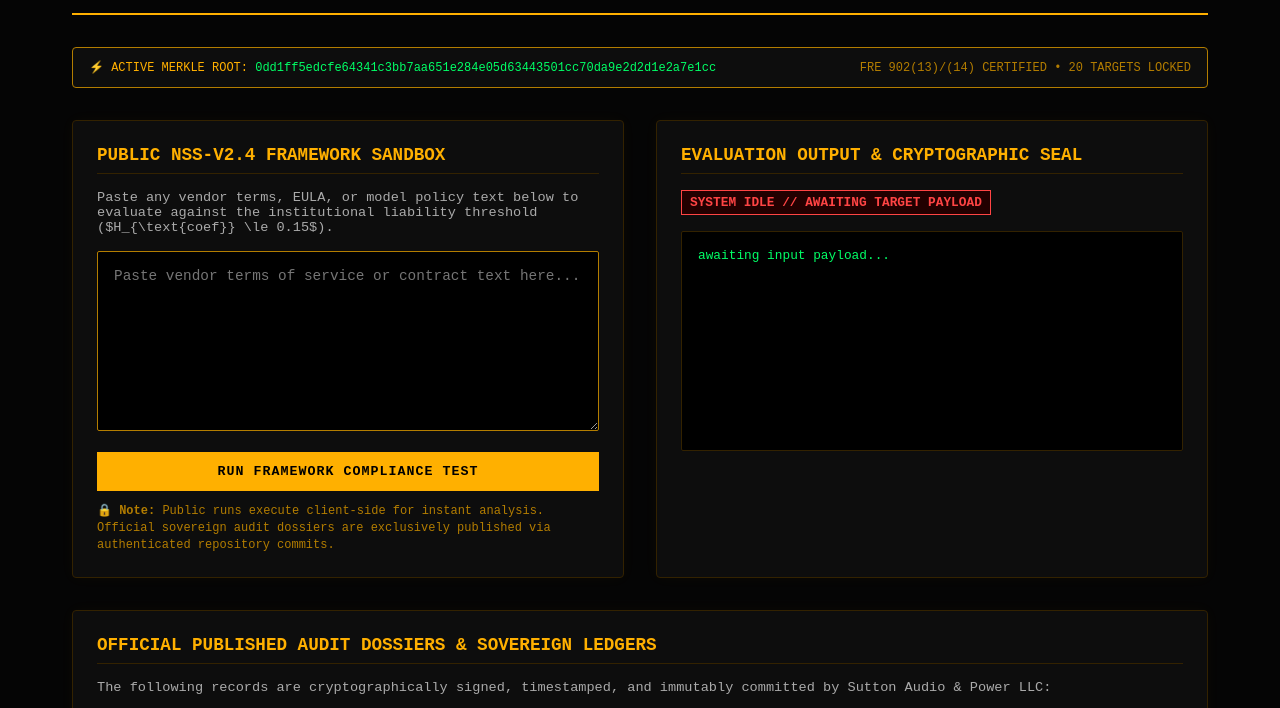
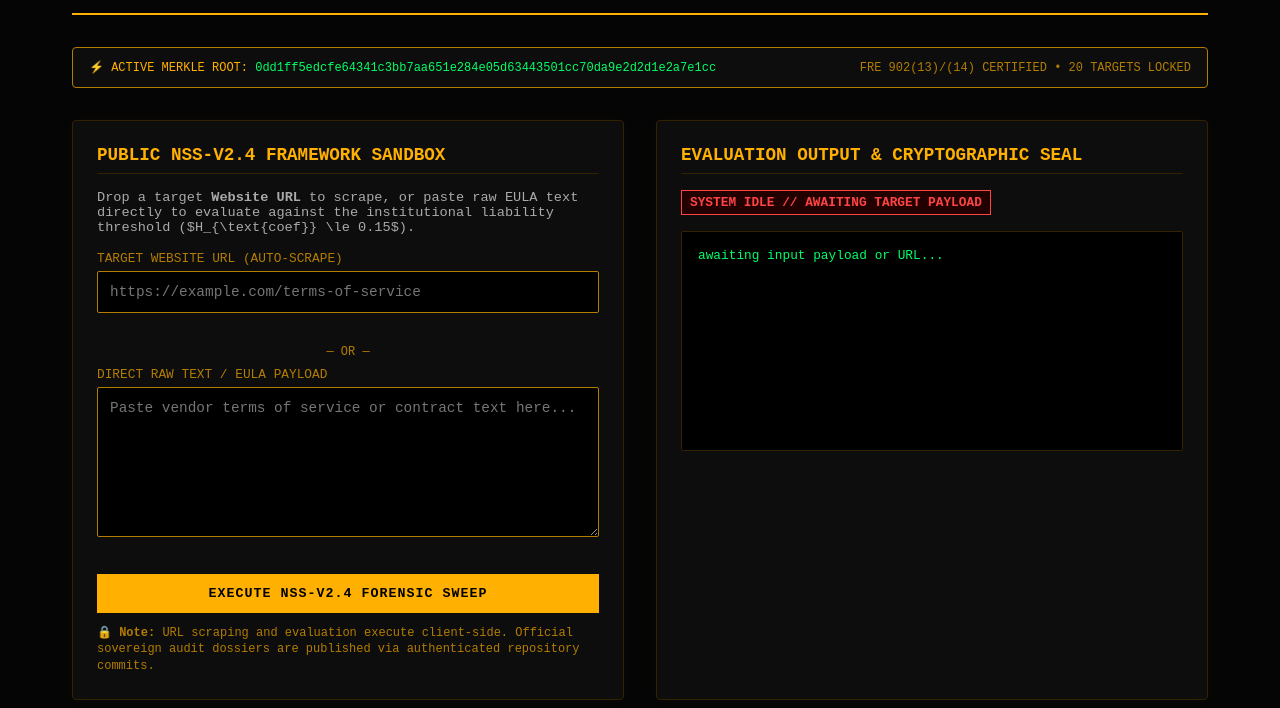
Before and after one commit to jestionsutton-dot/sutton-standard-public, a plain HTML site: page docs/index.html in a window 1280 px wide. Shown: the part 87-795 px from the top of the page. Drawn offline with Linux system fonts and the light colour scheme.

Commit message:
Enhance public framework sandbox with URL scraping
Updated public framework sandbox to include URL scraping functionality and adjusted input handling for contract evaluation.

```diff
--- a/docs/index.html
+++ b/docs/index.html
@@ -32,9 +32,10 @@
         @media(max-width: 768px) { .grid { grid-template-columns: 1fr; } }
         .card { background: var(--card); border: 1px solid var(--border); padding: 1.5rem; border-radius: 4px; box-shadow: 0 0 15px rgba(255,176,0,0.03); margin-bottom: 2rem; }
         h2 { color: var(--amber); font-size: 1.1rem; margin-bottom: 1rem; text-transform: uppercase; border-bottom: 1px solid var(--border); padding-bottom: 0.5rem; }
-        textarea { width: 100%; height: 180px; background: #000; color: var(--amber); border: 1px solid var(--amber-dim); padding: 1rem; font-size: 0.9rem; resize: vertical; border-radius: 2px; }
-        textarea:focus { outline: none; border-color: var(--amber); box-shadow: 0 0 8px rgba(255,176,0,0.2); }
-        button { background: var(--amber); color: #000; border: none; padding: 0.75rem 1.5rem; font-weight: bold; text-transform: uppercase; cursor: pointer; margin-top: 1rem; width: 100%; letter-spacing: 1px; transition: background 0.2s; }
+        input[type="text"], textarea { width: 100%; background: #000; color: var(--amber); border: 1px solid var(--amber-dim); padding: 0.75rem; font-size: 0.9rem; border-radius: 2px; margin-bottom: 1rem; }
+        textarea { height: 150px; resize: vertical; }
+        input[type="text"]:focus, textarea:focus { outline: none; border-color: var(--amber); box-shadow: 0 0 8px rgba(255,176,0,0.2); }
+        button { background: var(--amber); color: #000; border: none; padding: 0.75rem 1.5rem; font-weight: bold; text-transform: uppercase; cursor: pointer; width: 100%; letter-spacing: 1px; transition: background 0.2s; }
         button:hover { background: #ffc833; }
         pre { background: #000; border: 1px solid var(--border); padding: 1rem; font-size: 0.8rem; color: #00ff66; overflow-x: auto; height: 220px; border-radius: 2px; }
         .metric-badge { display: inline-block; padding: 0.25rem 0.5rem; background: #220000; border: 1px solid #ff4444; color: #ff4444; font-weight: bold; margin-bottom: 1rem; font-size: 0.8rem; }
@@ -43,6 +44,8 @@
         li a { color: var(--amber); text-decoration: none; }
         li a:hover { text-decoration: underline; }
         .citation-box { background: #000; border: 1px solid var(--border); padding: 0.75rem; margin-top: 1rem; font-size: 0.75rem; color: #888; word-break: break-all; }
+        .input-group { margin-bottom: 1rem; }
+        label { font-size: 0.8rem; color: var(--amber-dim); display: block; margin-bottom: 0.3rem; text-transform: uppercase; }
     </style>
 </head>
 <body>
@@ -64,20 +67,32 @@
     </div>
 
     <div class="grid">
-        <!-- Public Framework Sandbox -->
+        <!-- Public Framework Sandbox with URL Scraping -->
         <div class="card" style="margin-bottom: 0;">
             <h2>Public NSS-v2.4 Framework Sandbox</h2>
-            <p style="font-size: 0.85rem; margin-bottom: 1rem; color: #aaa;">Paste any vendor terms, EULA, or model policy text below to evaluate against the institutional liability threshold ($H_{\text{coef}} \le 0.15$).</p>
-            <textarea id="contractInput" placeholder="Paste vendor terms of service or contract text here..."></textarea>
-            <button onclick="executePublicAudit()">Run Framework Compliance Test</button>
-            <div class="secure-notice">🔒 <strong>Note:</strong> Public runs execute client-side for instant analysis. Official sovereign audit dossiers are exclusively published via authenticated repository commits.</div>
+            <p style="font-size: 0.85rem; margin-bottom: 1rem; color: #aaa;">Drop a target <strong>Website URL</strong> to scrape, or paste raw EULA text directly to evaluate against the institutional liability threshold ($H_{\text{coef}} \le 0.15$).</p>
+
+            <div class="input-group">
+                <label>Target Website URL (Auto-Scrape)</label>
+                <input type="text" id="urlInput" placeholder="https://example.com/terms-of-service">
+            </div>
+
+            <div style="text-align: center; font-size: 0.75rem; color: var(--amber-dim); margin-bottom: 0.5rem;">— OR —</div>
+
+            <div class="input-group">
+                <label>Direct Raw Text / EULA Payload</label>
+                <textarea id="contractInput" placeholder="Paste vendor terms of service or contract text here..."></textarea>
+            </div>
+
+            <button onclick="executePublicAudit()">Execute NSS-v2.4 Forensic Sweep</button>
+            <div class="secure-notice">🔒 <strong>Note:</strong> URL scraping and evaluation execute client-side. Official sovereign audit dossiers are published via authenticated repository commits.</div>
         </div>
 
         <!-- Live Output Ledger -->
         <div class="card" style="margin-bottom: 0;">
             <h2>Evaluation Output & Cryptographic Seal</h2>
             <div id="statusBadge" class="metric-badge">SYSTEM IDLE // AWAITING TARGET PAYLOAD</div>
-            <pre id="outputLog">awaiting input payload...</pre>
+            <pre id="outputLog">awaiting input payload or URL...</pre>
             <div id="citationOutput" class="citation-box" style="display:none;"></div>
         </div>
     </div>
@@ -94,22 +109,48 @@
     </div>
 
     <script>
-        function executePublicAudit() {
-            const text = document.getElementById('contractInput').value;
+        async function executePublicAudit() {
+            const url = document.getElementById('urlInput').value.trim();
+            const textInput = document.getElementById('contractInput').value.trim();
             const output = document.getElementById('outputLog');
             const badge = document.getElementById('statusBadge');
             const citationDiv = document.getElementById('citationOutput');
 
-            if (!text.trim()) {
-                alert("Please provide contract text or EULA payload for evaluation.");
-                return;
-            }
+            let auditText = textInput;
 
             badge.innerText = "PROCESSING NSS-v2.4 FORENSIC SWEEP...";
             badge.style.borderColor = "var(--amber)";
             badge.style.color = "var(--amber)";
 
-            setTimeout(() => {
+            try {
+                if (url) {
+                    output.innerText = `[+] SCRAPING TARGET URL: ${url} ...`;
+                    // Use public CORS proxy to fetch target web page content safely from client-side
+                    const proxyUrl = `https://api.allorigins.win/get?url=${encodeURIComponent(url)}`;
+                    const response = await fetch(proxyUrl);
+                    if (!response.ok) throw new Error("Failed to fetch target URL via proxy.");
+
+                    const data = await response.json();
+                    // Strip HTML tags to extract raw text content
+                    const tempDiv = document.createElement('div');
+                    tempDiv.innerHTML = data.contents;
+                    auditText = tempDiv.textContent || tempDiv.innerText || "";
+
+                    if (!auditText.trim()) {
+                        throw new Error("Scraped URL returned empty text content.");
+                    }
+                }
+
+                if (!auditText.trim()) {
+                    alert("Please provide either a valid website URL to scrape or paste raw contract text.");
+                    badge.innerText = "SYSTEM IDLE // AWAITING TARGET PAYLOAD";
+                    badge.style.borderColor = "#ff4444";
+                    badge.style.color = "#ff4444";
+                    output.innerText = "awaiting input payload or URL...";
+                    return;
+                }
+
+                // NSS-v2.4 Trigger Analysis Engine
                 const triggers = [
                     /mandatory\s+arbitration|waive.*right\s+to\s+a\s+jury/i,
                     /class\s+action\s+waiver/i,
@@ -120,16 +161,17 @@
                 ];
 
                 let matches = 0;
-                triggers.forEach(re => { if (re.test(text)) matches++; });
+                triggers.forEach(re => { if (re.test(auditText)) matches++; });
                 const h_coef = Math.min(1.0, parseFloat((matches * 0.2).toFixed(2)));
                 const compliant = h_coef <= 0.15;
 
-                const mockHash = "sha256:" + Array.from(text).reduce((hash, char) => 0 | (31 * hash + char.charCodeAt(0)), 0).toString(16) + "9a82b1c3d4e5";
+                const mockHash = "sha256:" + Array.from(auditText).reduce((hash, char) => 0 | (31 * hash + char.charCodeAt(0)), 0).toString(16) + "9a82b1c3d4e5";
 
                 const report = {
                     "issuing_body": "Sutton Audio & Power LLC",
                     "standard": "NSS-v2.4",
                     "timestamp_utc": new Date().toISOString(),
+                    "target_source": url || "Direct Raw Text Ingestion",
                     "metrics": {
                         "H_coef": h_coef,
                         "procurement_threshold_met": compliant,
@@ -146,7 +188,7 @@
 
                 // Format and display citation
                 citationDiv.style.display = "block";
-                citationDiv.innerText = `Citation: Sutton, J. J. (2026). NSS-v2.4 Forensic Evaluation: Target Corpus. Sutton Audio & Power LLC. https://thesuttonstandard.com`;
+                citationDiv.innerText = `Citation: Sutton, J. J. (2026). NSS-v2.4 Forensic Evaluation: ${url || 'Target Corpus'}. Sutton Audio & Power LLC. https://thesuttonstandard.com`;
 
                 if (compliant) {
                     badge.innerText = "VERIFIED // UNVARNISHED LOGIC (H_coef: " + h_coef + ")";
@@ -157,7 +199,13 @@
                     badge.style.borderColor = "#ff4444";
                     badge.style.color = "#ff4444";
                 }
-            }, 500);
+
+            } catch (err) {
+                badge.innerText = "SCRAPE // EVALUATION ERROR";
+                badge.style.borderColor = "#ff4444";
+                badge.style.color = "#ff4444";
+                output.innerText = "Error executing audit: " + err.message;
+            }
         }
     </script>
 </body>
```
